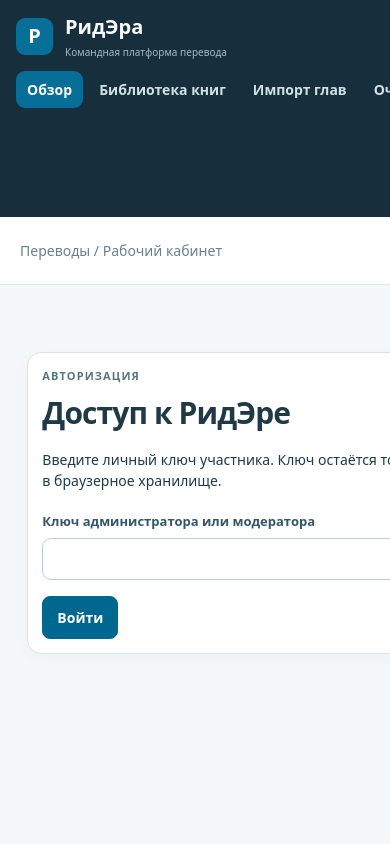
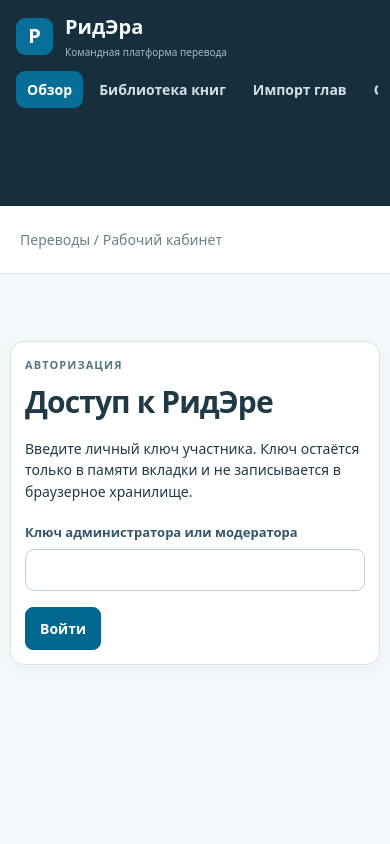
Before and after one commit to Lalalalendia/ararra, a FastAPI app: page /app in a window 390 px wide; the page is wider, and only the part inside the window is pictured. Run offline with FastAPI, Linux system fonts and the light colour scheme; parts of the project's set-up code (start-up, migrations or seed data) failed here and were passed over.

Commit message:
fix(RE-05): prevent scrollable mobile menu from expanding CSS grid

```diff
--- a/src/chaptera_server/web_ui/static/css/readera.css
+++ b/src/chaptera_server/web_ui/static/css/readera.css
@@ -101,7 +101,7 @@ textarea.ui-input {resize:vertical;}
 #import-summary p {padding:7px 0;border-bottom:1px solid #e3ecef;overflow-wrap:anywhere;}
 .chapter-import-history .ui-section-header {margin-bottom:16px;}
 @media (max-width:880px) {
- .shell {grid-template-columns:1fr;}
+ .shell {grid-template-columns:minmax(0,1fr);}
  .sidebar {min-height:auto;padding:18px;}
  .sidebar-title,.sidebar-bottom {display:none;}
  .sidebar-nav {display:flex;flex-wrap:wrap;}
@@ -152,7 +152,7 @@ textarea.ui-input {resize:vertical;}
 /* Compact mobile navigation: one scrollable, keyboard-reachable row replaces
  * the three-line nav that occupied most of the first phone viewport. */
 @media (max-width:540px) {
-  .sidebar {padding:12px 12px 8px;gap:7px;}
+  .sidebar {padding:12px 12px 8px;gap:7px;min-width:0;}
   .sidebar .brand {margin:0 4px 2px;}
   .sidebar-nav {
     display:flex;
```
